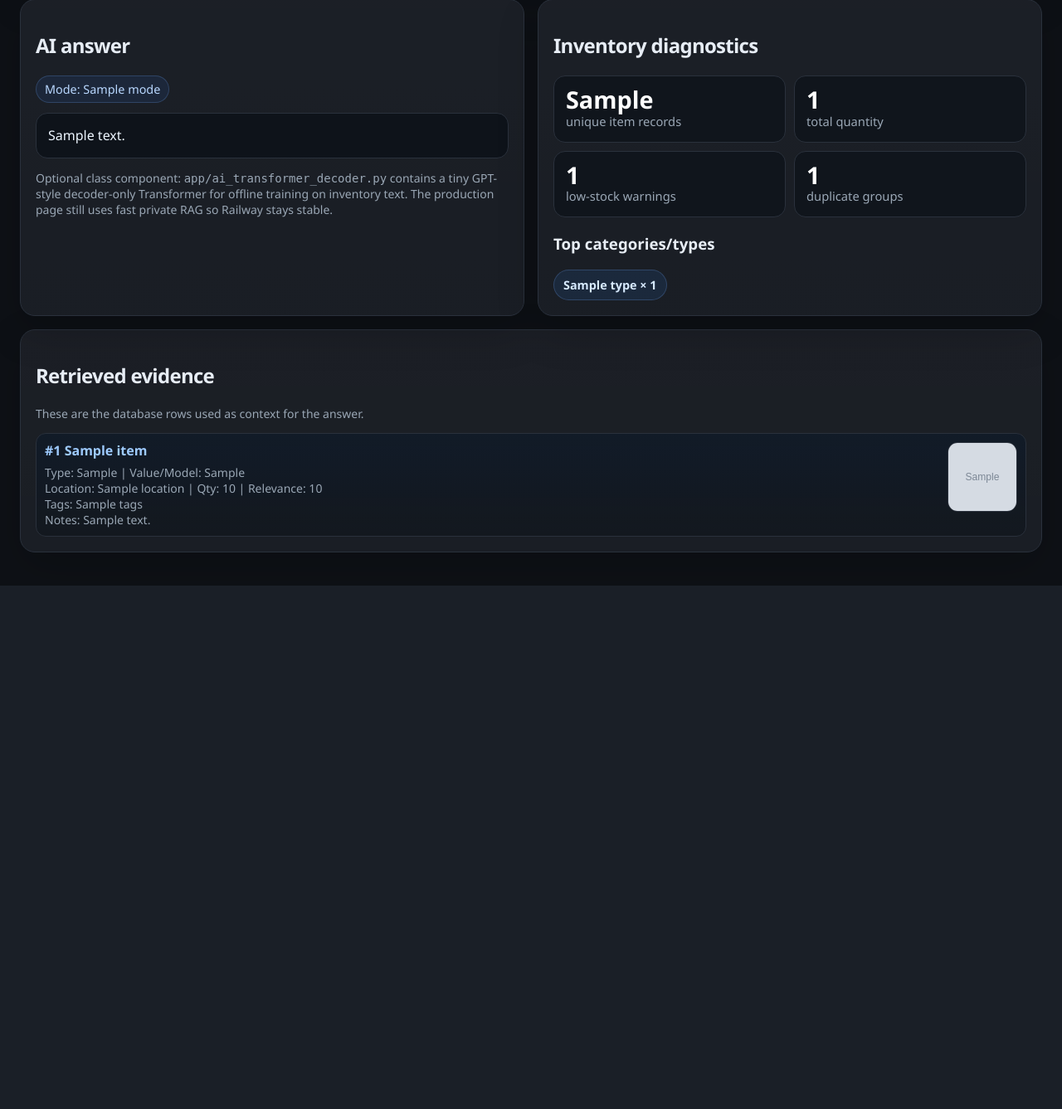
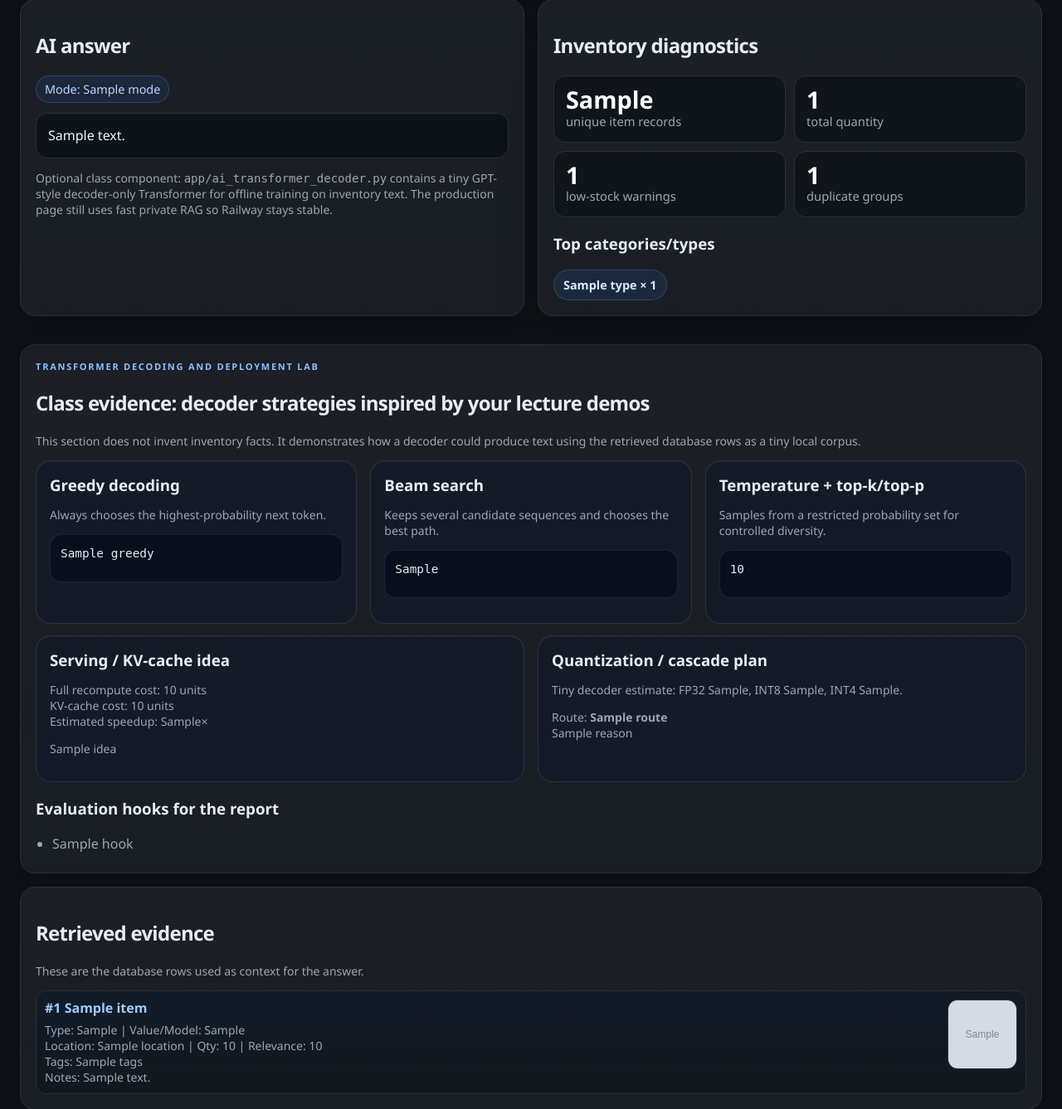
Before and after one commit to jentimanatol/electronics_inventory, a Python web app: template app/templates/ai.html in a window 1280 px wide. Shown: the part 452-1789 px from the top of the page at 83% size. Before the commit the page ends 1158 px from the top, so only its background shows below. Run offline with Jinja, Linux system fonts and the light colour scheme; the template is opened without the code that fills it: most values are stand-ins (such as "Sample title", 1, 10 or a date in 2020); grey boxes marked "Sample" are stand-in pictures.

Commit message:
Update ai.html

```diff
--- a/app/templates/ai.html
+++ b/app/templates/ai.html
@@ -78,6 +78,64 @@
   </div>
 </section>
 
+
+{% if lab %}
+<section class="card ai-lab-card">
+  <div class="panel-kicker">Transformer decoding and deployment lab</div>
+  <h2>Class evidence: decoder strategies inspired by your lecture demos</h2>
+  <p class="muted">
+    This section does not invent inventory facts. It demonstrates how a decoder could produce text using the retrieved database rows as a tiny local corpus.
+  </p>
+
+  <div class="grid3 ai-lab-grid">
+    <div class="ai-lab-box">
+      <h3>Greedy decoding</h3>
+      <p class="muted small-note">Always chooses the highest-probability next token.</p>
+      <pre class="ai-mini-output">{{ lab.decoding.greedy }}</pre>
+    </div>
+    <div class="ai-lab-box">
+      <h3>Beam search</h3>
+      <p class="muted small-note">Keeps several candidate sequences and chooses the best path.</p>
+      <pre class="ai-mini-output">{{ lab.decoding.beam_search }}</pre>
+    </div>
+    <div class="ai-lab-box">
+      <h3>Temperature + top-k/top-p</h3>
+      <p class="muted small-note">Samples from a restricted probability set for controlled diversity.</p>
+      <pre class="ai-mini-output">{{ lab.decoding.temperature_topk_topp }}</pre>
+    </div>
+  </div>
+
+  <div class="grid2 ai-lab-grid">
+    <div class="ai-lab-box">
+      <h3>Serving / KV-cache idea</h3>
+      <p class="muted small-note">
+        Full recompute cost: {{ lab.deployment.kv_cache.full_recompute_units }} units<br>
+        KV-cache cost: {{ lab.deployment.kv_cache.kv_cache_units }} units<br>
+        Estimated speedup: {{ lab.deployment.kv_cache.estimated_speedup }}×
+      </p>
+      <p class="muted small-note">{{ lab.deployment.continuous_batching.idea }}</p>
+    </div>
+    <div class="ai-lab-box">
+      <h3>Quantization / cascade plan</h3>
+      <p class="muted small-note">
+        Tiny decoder estimate: FP32 {{ lab.deployment.quantization.fp32 }}, INT8 {{ lab.deployment.quantization.int8 }}, INT4 {{ lab.deployment.quantization.int4 }}.
+      </p>
+      <p class="muted small-note">
+        Route: <strong>{{ lab.deployment.cascade.route }}</strong><br>
+        {{ lab.deployment.cascade.reason }}
+      </p>
+    </div>
+  </div>
+
+  <h3>Evaluation hooks for the report</h3>
+  <ul class="ai-eval-list">
+    {% for hook in lab.evaluation_hooks %}
+    <li>{{ hook }}</li>
+    {% endfor %}
+  </ul>
+</section>
+{% endif %}
+
 {% if result.retrieved %}
 <section class="card">
   <h2>Retrieved evidence</h2>
```
